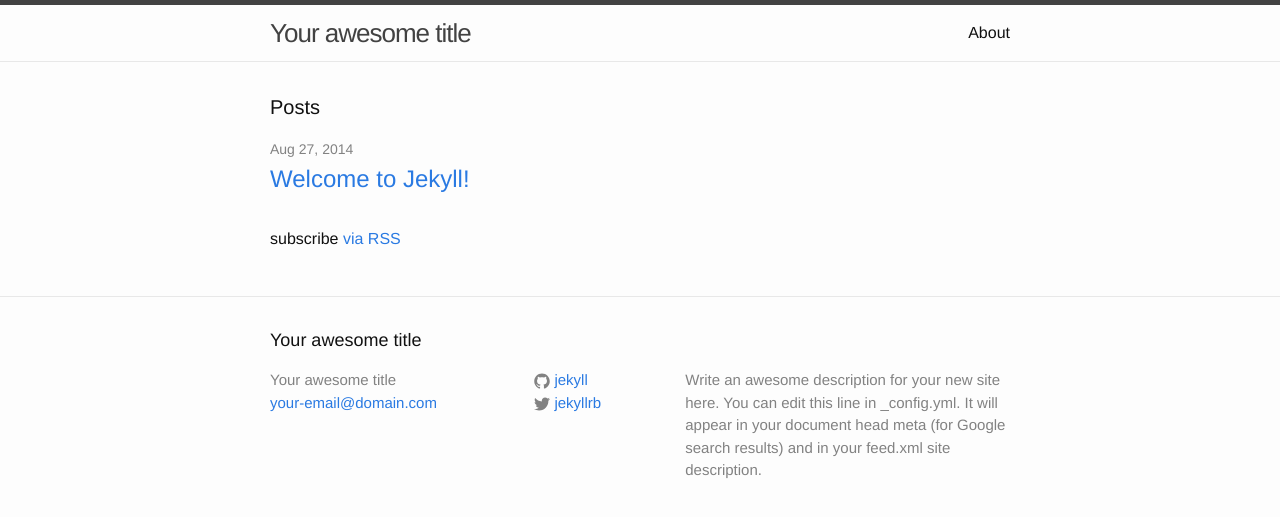
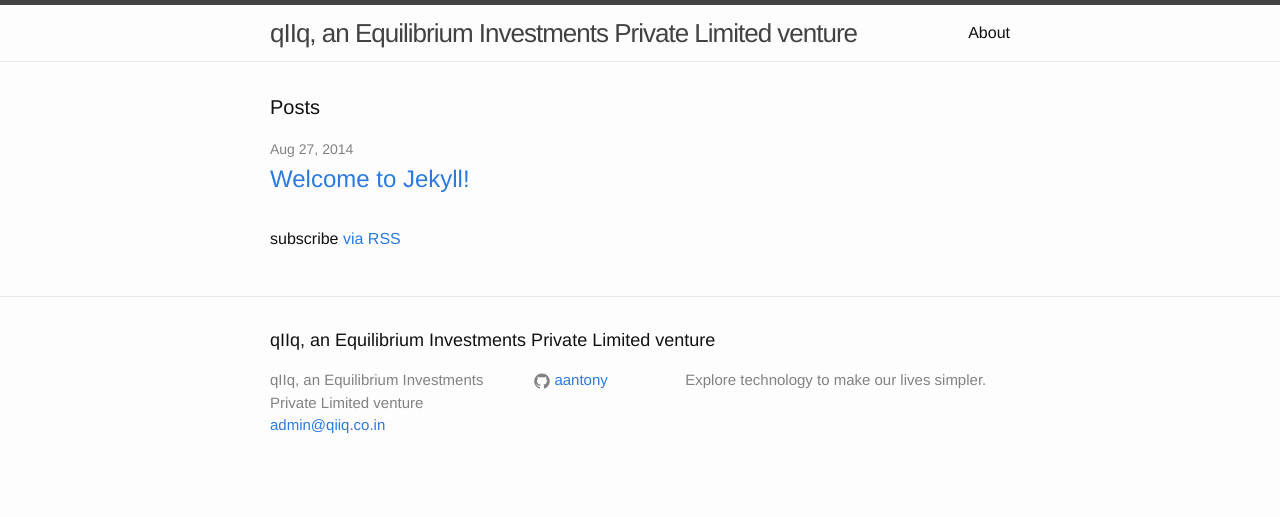
Before and after one commit to qiiq/qiiq.github.io, a Jekyll site: the page built from index.html, in a window 1280 px wide. Shown: the top 517 px of the page. Built offline with Jekyll 4.4.1, drawn with Linux system fonts in a browser that asks for light colours.

Commit message:
Config.yml changes

```diff
--- a/_config.yml
+++ b/_config.yml
@@ -1,14 +1,12 @@
 # Site settings
-title: Your awesome title
-email: your-email@domain.com
+title: qIIq, an Equilibrium Investments Private Limited venture
+email: admin@qiiq.co.in
 description: > # this means to ignore newlines until "baseurl:"
-  Write an awesome description for your new site here. You can edit this
-  line in _config.yml. It will appear in your document head meta (for
-  Google search results) and in your feed.xml site description.
+  Explore technology to make our lives simpler.
 baseurl: "" # the subpath of your site, e.g. /blog/
 url: "http://yourdomain.com" # the base hostname & protocol for your site
-twitter_username: jekyllrb
-github_username:  jekyll
+#twitter_username: jekyllrb
+github_username:  aantony
 
 # Build settings
 markdown: kramdown
```
